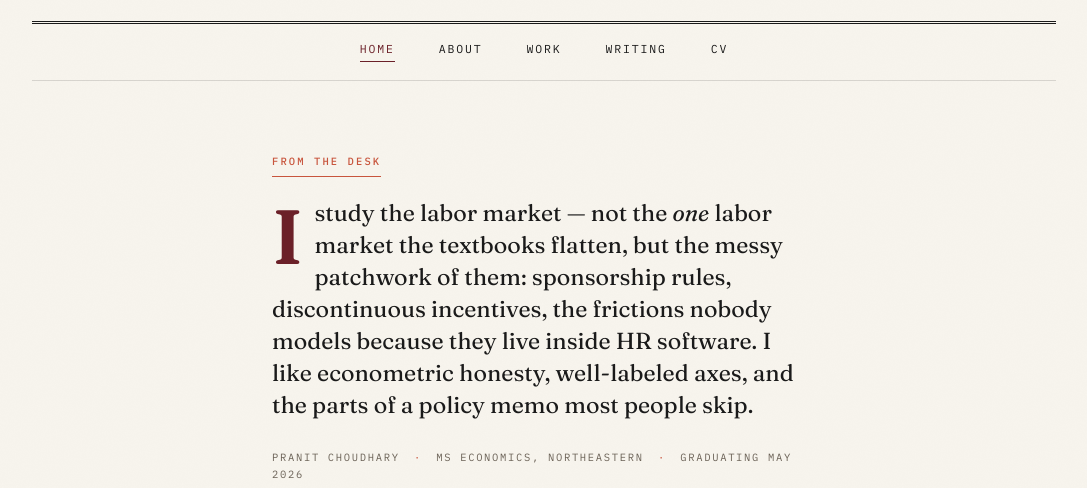
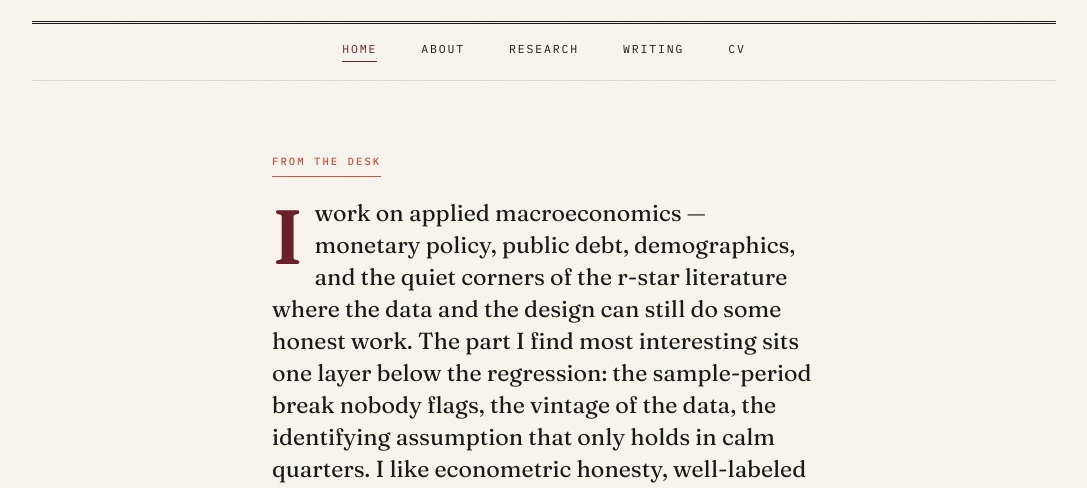
Before and after one commit to Pranit-jpeg/Pranit-jpeg.github.io, a plain HTML site: page index.html in a window 1280 px wide. Shown: the part 312-800 px from the top of the page, without its empty margins (96-1183 px from the left). Drawn offline with Linux system fonts and the light colour scheme.

Commit message:
Landing: broaden lede to applied macro, remove Listening from dispatch
Rewrites the "From the desk" lede from labor-markets-only to applied
macroeconomics (monetary policy, demographics, r-star). Drops the
Listening row from the NOW dispatch (inaccurate). Updates the Currently
JobPipeline href to the renamed research/ path.

```diff
--- a/index.html
+++ b/index.html
@@ -244,7 +244,7 @@
     <nav class="nav r-3" aria-label="Primary">
       <a href="index.html" class="here">Home</a>
       <a href="about/index.html">About</a>
-      <a href="work/index.html">Work</a>
+      <a href="research/index.html">Research</a>
       <a href="writing/index.html">Writing</a>
       <a href="cv/index.html">CV</a>
     </nav>
@@ -252,11 +252,14 @@
     <article class="lede r-4" aria-label="Introduction">
       <p class="kicker">From the desk</p>
       <p class="body">
-        I study the labor market &mdash; not the <em>one</em> labor market the
-        textbooks flatten, but the messy patchwork of them: sponsorship
-        rules, discontinuous incentives, the frictions nobody models
-        because they live inside HR software. I like econometric honesty,
-        well-labeled axes, and the parts of a policy memo most people skip.
+        I work on applied macroeconomics &mdash; monetary policy, public
+        debt, demographics, and the quiet corners of the r-star literature
+        where the data and the design can still do some honest work. The
+        part I find most interesting sits one layer below the regression:
+        the sample-period break nobody flags, the vintage of the data, the
+        identifying assumption that only holds in calm quarters. I like
+        econometric honesty, well-labeled axes, and the parts of a policy
+        memo most people skip.
       </p>
       <p class="byline">
         Pranit Choudhary <span class="dot">·</span> MS Economics, Northeastern <span class="dot">·</span> Graduating May 2026
@@ -268,7 +271,7 @@
       <ul>
         <li>
           <span class="label">Project</span>
-          <span class="link"><a href="work/jobpipeline/index.html">JobPipeline &mdash; a local scraper that scores postings against four tailored résumés</a></span>
+          <span class="link"><a href="research/jobpipeline/index.html">JobPipeline &mdash; a local scraper that scores postings against four tailored résumés</a></span>
           <span class="meta">Apr '26 · in progress</span>
         </li>
         <li>
@@ -288,9 +291,6 @@
       <dl>
         <dt>Reading</dt>
         <dd>Blanchard (2019) on <em>Public Debt and Low Interest Rates</em>, and, less respectably, every FRED chart that loads before I remember I had work.</dd>
-
-        <dt>Listening</dt>
-        <dd><em>Odd Lots</em> &mdash; the episode on regional-bank deposits. <em>Planet Money</em> when walking to class.</dd>
 
         <dt>Thinking about</dt>
         <dd>Whether the empirics in the r-star literature can actually identify demographics as separable from the safe-asset shortage, or whether the two move together in all the variation we have.</dd>
```
